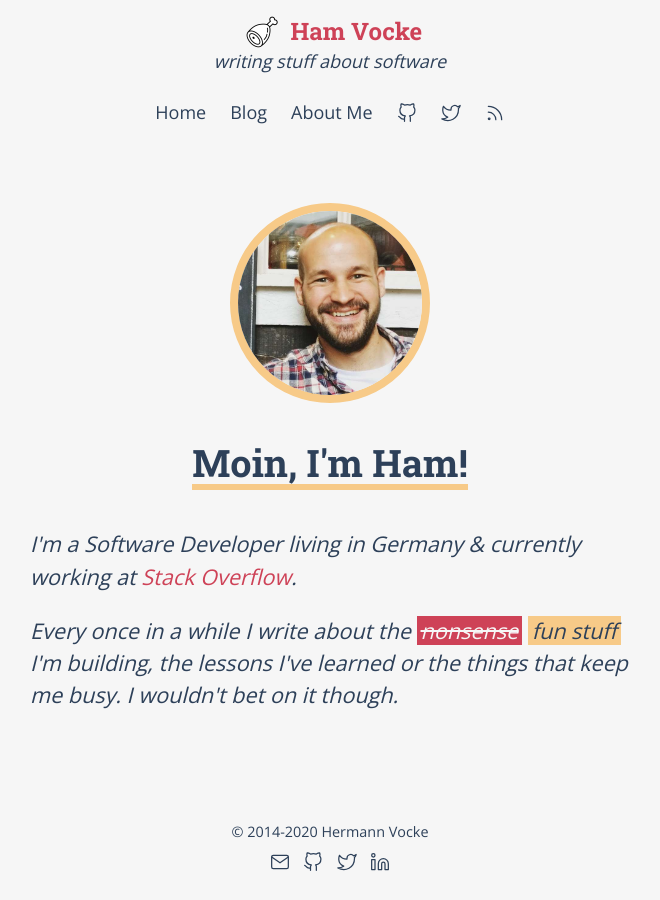
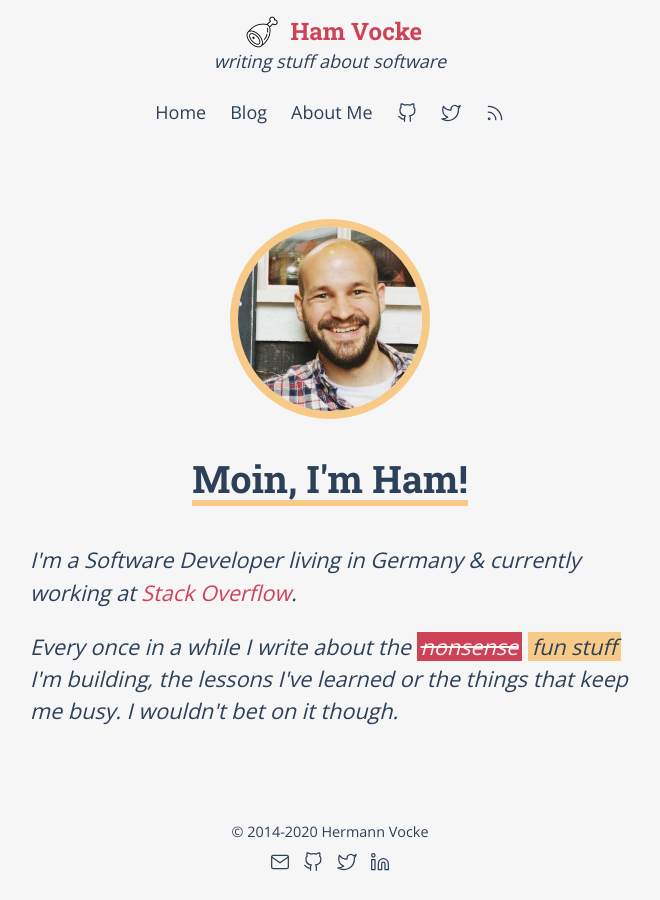
Before and after one commit to hamvocke/hamvocke.github.io, a Jekyll site: the page built from index.html, in a window 1280 px wide. Shown: the whole page, without its empty margins (310-970 px from the left). Built offline with Jekyll 4.4.1, drawn with Linux system fonts in a browser that asks for light colours.

Commit message:
more margin

```diff
--- a/assets/css/hamvocke.css
+++ b/assets/css/hamvocke.css
@@ -257,6 +257,7 @@ ins {
 }
 
 #home .image img, #about .image img {
+    margin-top: 32px;
     height: 200px;
     width: 200px;
     border: 8px solid var(--light-accent);
```
